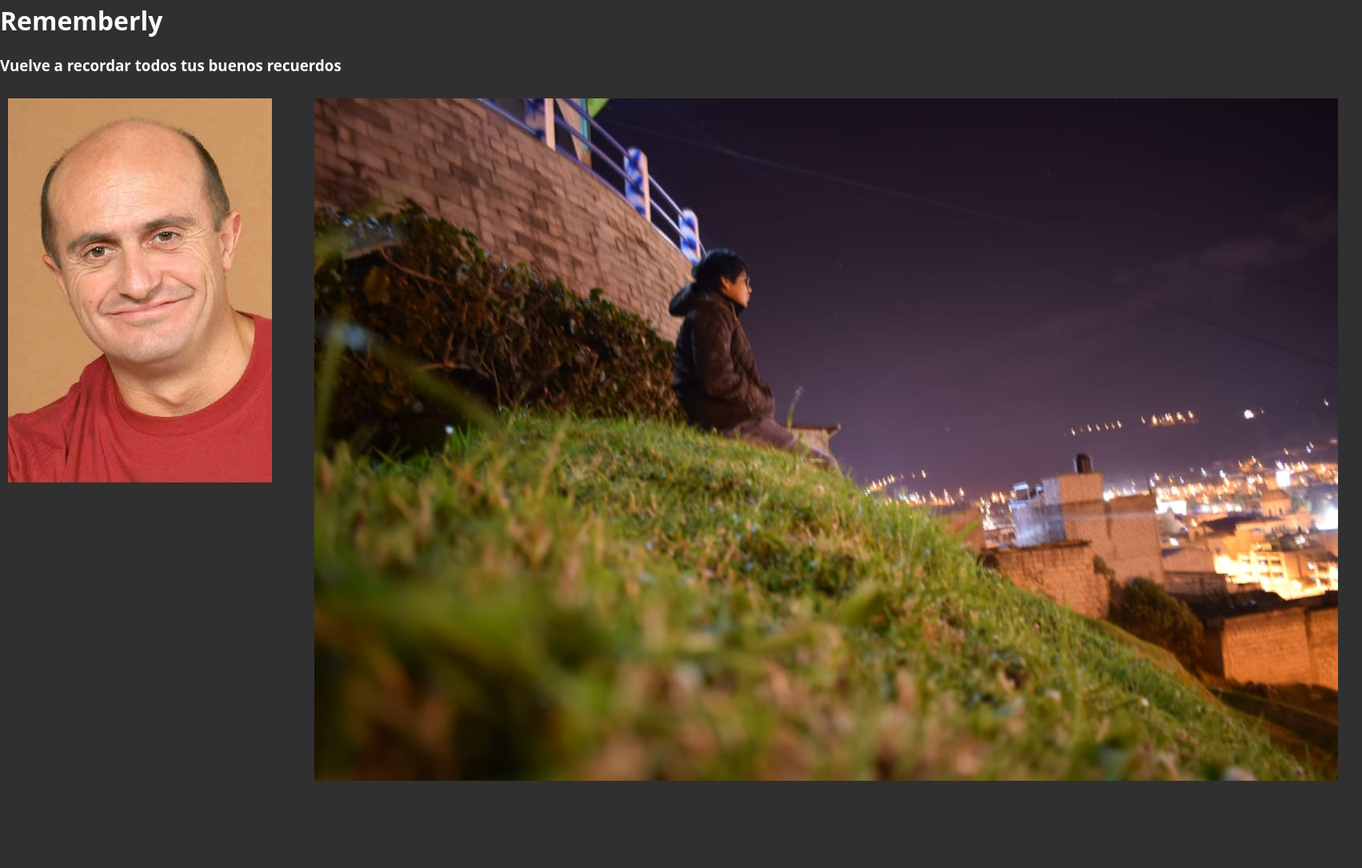
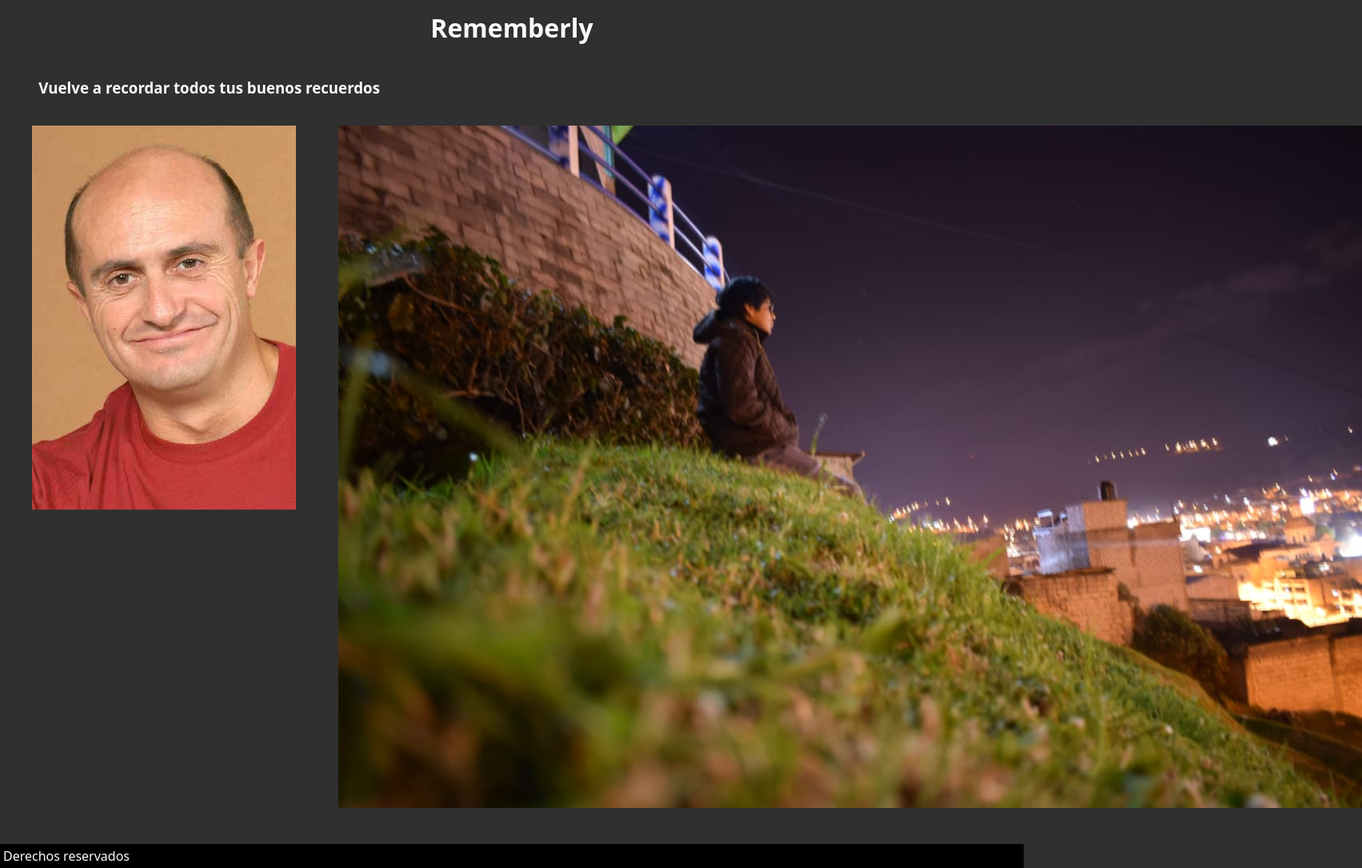
Before and after one commit to BryanGordon/rememberly, a Svelte app in the folder client/rememberly-cli/: page / in a window 1280 px wide. Shown: the part 17-1102 px from the top of the page at 80% size, 1703 px wide, since content can reach past the window. Before the commit the page ends 1008 px from the top, so only its background shows below. Built offline with nearby package versions, Linux system fonts and the light colour scheme.

Commit message:
Update component

```diff
--- a/client/rememberly-cli/src/App.svelte
+++ b/client/rememberly-cli/src/App.svelte
@@ -3,11 +3,37 @@
 </script>
 
 <main>
-  <h1>Rememberly</h1>
-  <h3>Vuelve a recordar todos tus buenos recuerdos</h3>
+  <div>
+    <h1>Rememberly</h1>
+    <h3>Vuelve a recordar todos tus buenos recuerdos</h3>
+  </div>
   <Collage />
 </main>
 
+<footer>Derechos reservados</footer>
+
 <style>
+  main {
+    margin: 30px;
+  }
 
+  div {
+    margin-bottom: 25px;
+  }
+
+  h1 {
+    text-align: center;
+    padding-bottom: 20px;
+  }
+
+  h3 {
+    width: 97%;
+    margin: 0 auto;
+  }
+
+  footer {
+    padding: 4px;
+    background: #000;
+    margin-top: auto;
+  }
 </style>
```
